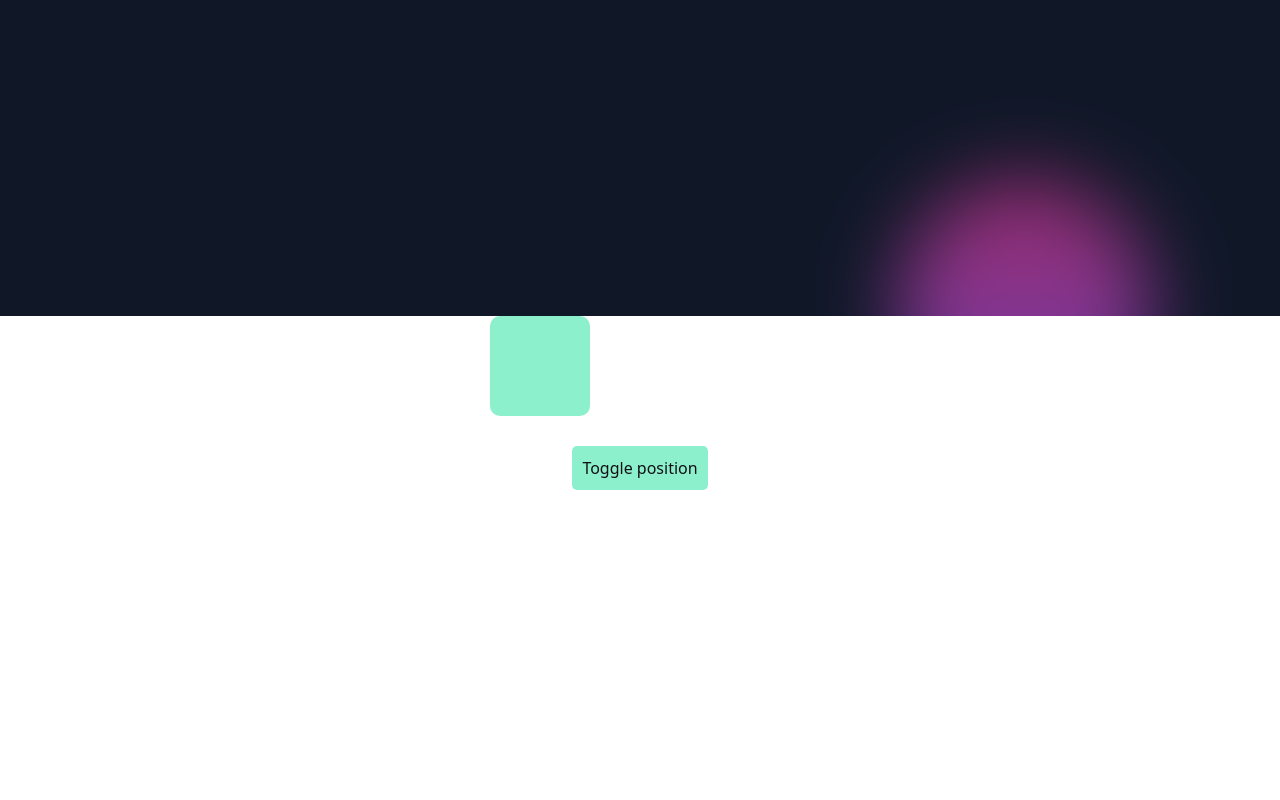
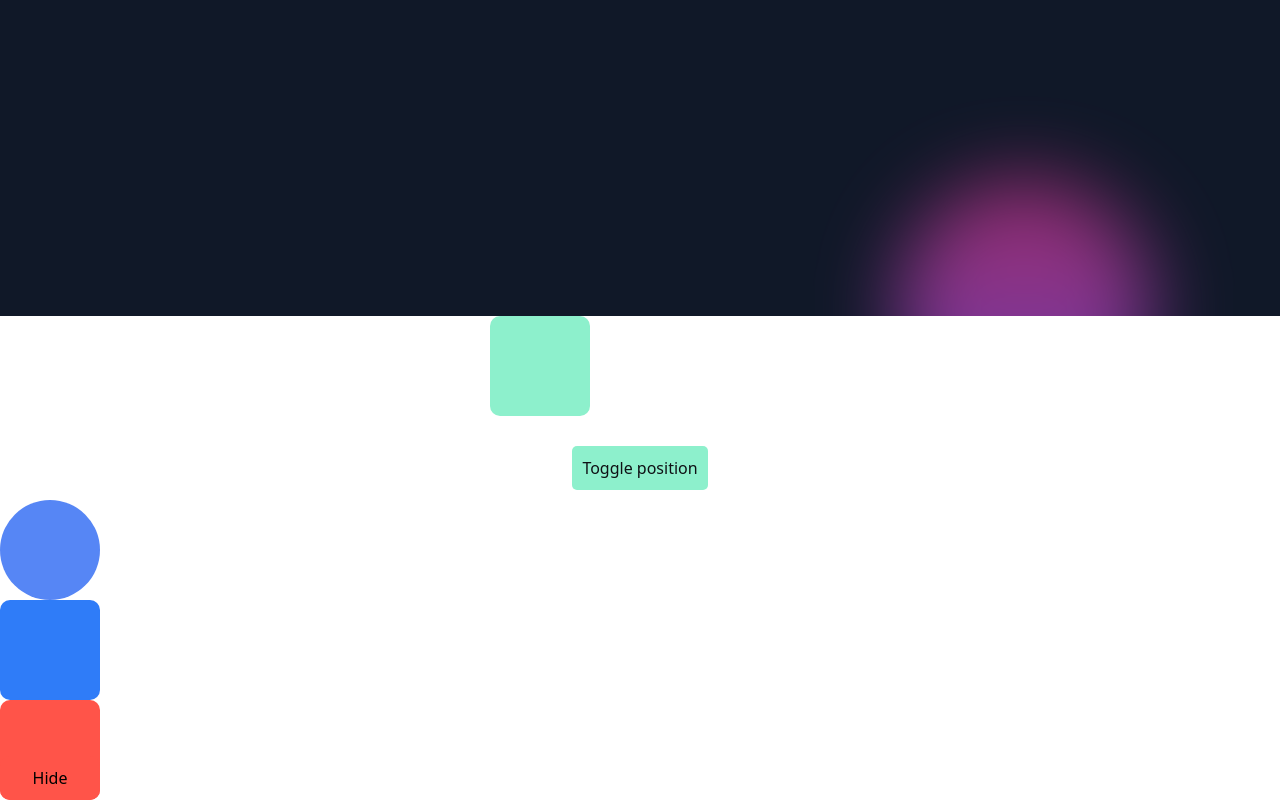
Before and after one commit to yoshihiro-satou/next.js-gsap, a Next.js app: page / in a window 1280 px wide. Shown: the part 3284-4084 px from the top of the page. Before the commit the page ends 3784 px from the top, so only its background shows below. Built offline with nearby package versions, Linux system fonts and the light colour scheme.

Commit message:
create ExitAnimation

```diff
--- /dev/null
+++ b/src/app/components/Drag.js
@@ -0,0 +1,12 @@
+"use client"
+import { motion } from "motion/react"
+
+export default function Drag() {
+  return <motion.div drag whileDrag={{ scale: 1.1}} style={box}/>
+}
+const box = {
+    width: 100,
+    height: 100,
+    backgroundColor: "#2f7cf8",
+    borderRadius: 10,
+  }
--- /dev/null
+++ b/src/app/components/EnterAnimation.js
@@ -0,0 +1,20 @@
+import * as motion from "motion/react-client"
+
+export default function EnterAnimation() {
+  return <motion.div
+          style={ball}
+          initial={{opacity: 0, scale: 0}}
+          animate={{ opacity: 1, scale: 1}}
+          transition={{
+            duration: 0.4,
+            scale: { type: "spring", visualDuration: 0.4, bounce: 0.5}
+          }}
+          />
+}
+
+const ball = {
+  width: 100,
+  height: 100,
+  backgroundColor: "#5686F5",
+  borderRadius: "50%"
+}
--- /dev/null
+++ b/src/app/components/ExitAnimation.tsx
@@ -0,0 +1,51 @@
+"use client"
+
+import { useState } from "react"
+import { AnimatePresence, motion } from "motion/react"
+
+export default function ExitAnimation() {
+  const [ isVisible, setIsVisible ] = useState(true)
+
+  return (
+    <div style={container}>
+      <AnimatePresence initial={false}>
+        {isVisible ? (
+          <motion.div
+            initial={{opacity: 0, scale: 0}}
+            animate={{opacity: 1, scale: 1}}
+            exit={{opacity: 0, scale: 0}}
+            style={box}
+            key="box"
+          />
+          ) : null}
+      </AnimatePresence>
+      <motion.button style={button} onClick={() => setIsVisible(!isVisible)} whileTap={{ y: 1}}>
+        {isVisible ? "Hide" : "Show"}
+      </motion.button>
+    </div>
+  )
+}
+
+const container: React.CSSProperties = {
+  display: "flex",
+  flexDirection: "column",
+  width: 100,
+  height: 100,
+  position: "relative"
+}
+const box: React.CSSProperties = {
+  width: 100,
+  height: 100,
+  backgroundColor: "#FF5449",
+  borderRadius: "10px",
+}
+const button: React.CSSProperties = {
+  backgroundColor: "#FF5449",
+  borderRadius: "10px",
+  padding: "10px 20px",
+  color: "#000000",
+  position: "absolute",
+  bottom: 0,
+  left: 0,
+  right: 0,
+}
--- a/src/app/page.tsx
+++ b/src/app/page.tsx
@@ -1,14 +1,21 @@
 import ThreeDSection from '@/src/app/components/ThreeDSection'
 import ParallaxSection from '@/src/app/components/ParallaxSection'
 import SpringBox from '@/src/app/components/SpringBox'
+import EnterAnimation from '@/src/app/components/EnterAnimation'
+import Drag from "@/src/app/components/Drag"
+import ExitAnimation from './components/ExitAnimation'
+
 export default function Home() {
   return (
-    <div>
+    <>
       <div className='h-screen'></div>
       <ThreeDSection />
       <div className='h-screen'></div>
       <ParallaxSection />
       <SpringBox />
-    </div>
+      <EnterAnimation />
+      <Drag />
+      <ExitAnimation />
+    </>
   );
 }
```
